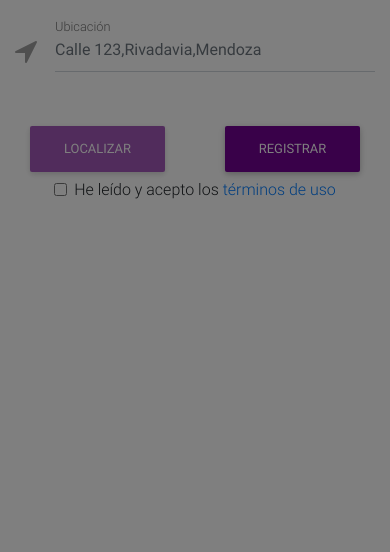
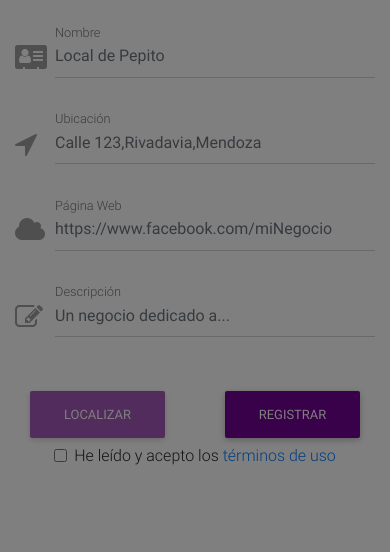
Before and after one commit to gabii998/PDAWeb, a PHP site: page /vistas/NuevoComercio.php in a window 390 px wide. Shown: the part 587-1139 px from the top of the page. Run offline with PHP 8.4, Linux system fonts and the light colour scheme; data that the repository does not hold is empty; some libraries are stand-ins or nearby versions.

Commit message:
Se agregaron 2 campos a la creacion de un comercio

```diff
--- a/controladores/Comercios.php
+++ b/controladores/Comercios.php
@@ -9,8 +9,8 @@ include_once  SITE_ROOT.'/modelos/Comercio.php';
       public static function servirVista(){
             require SITE_ROOT. '/vistas/Comercio.php';
       }
-      public static function agregarLugar($parametrosPost){
-            $comercio=new Comercio($parametrosPost['nombre'],$parametrosPost['email'],$parametrosPost['latitud'],$parametrosPost['longitud']);
+      public static function agregarLugar($parametros){
+            $comercio=new Comercio($parametros['nombre'],$parametros['email'],$parametros['latitud'],$parametros['longitud'],$parametros['paginaWeb'],$parametros['descripcion']);
             echo ComercioDAO::agregar($comercio);
       }
       public static function traerLugares(){
--- a/datos/Querys.php
+++ b/datos/Querys.php
@@ -62,6 +62,8 @@ const CREAR_TABLA_COMERCIOS="CREATE TABLE IF NOT EXISTS `PDA`.`Comercios` (
   `Usuarios_email` VARCHAR(100) NOT NULL,
   `latitud` VARCHAR(45) NULL,
   `longitud` VARCHAR(45) NOT NULL,
+  `paginaWeb` VARCHAR(200) NULL,
+  `descripcion` VARCHAR(250) NULL,
   PRIMARY KEY (`latitud`, `longitud`),
   KEY(`id`),
   CONSTRAINT `fk_Comercios_Usuarios1`
@@ -74,7 +76,7 @@ DEFAULT CHARACTER SET = utf8
 COLLATE = utf8_spanish_ci";
 
 //const INSERTAR_COMERCIO="INSERT INTO `PDA`.`Comercios`(nombre,Usuarios_email,Ubicacion_id)VALUES(?,?,?);";
-const INSERTAR_COMERCIO="INSERT INTO `PDA`.`Comercios`(`nombre`,`Usuarios_email`,`latitud`,`longitud`)VALUES(?,?,?,?)";
+const INSERTAR_COMERCIO="INSERT INTO `PDA`.`Comercios`(`nombre`,`Usuarios_email`,`latitud`,`longitud`,`paginaWeb`,`descripcion`)VALUES(?,?,?,?,?,?)";
 const TRAER_COMERCIOS="SELECT * FROM `PDA`.`Comercios`";
 const TRAER_COMERCIO="SELECT * FROM `PDA`.`Comercios` WERE id=?";
 }
--- a/modelos/Comercio.php
+++ b/modelos/Comercio.php
@@ -4,12 +4,16 @@ class Comercio{
     private $emailDueno;
     private $latitud;
     private $longitud;
+    private $paginaWeb;
+    private $descripcion;
 
-    function __construct($nombre, $emailDueno,  $latitud, $longitud) {
+    function __construct($nombre, $emailDueno,  $latitud, $longitud,$paginaWeb,$descripcion) {
         $this->nombre = $nombre;
         $this->emailDueno = $emailDueno;
         $this->latitud = $latitud;
         $this->longitud = $longitud;
+        $this->paginaWeb=$paginaWeb;
+        $this->descripcion=$descripcion;
     }
     function getNombre() {
         return $this->nombre;
--- a/vistas/Comercio.php
+++ b/vistas/Comercio.php
@@ -23,8 +23,8 @@
             </div>
             <div class="col-md-6 col-lg-7 pt-4">
                 <h5 id="comercioNombre"><strong>Nombre: </strong></h5>
-                <h5 id="comercioSitio">Página Web:</h5>
-                <h5 id="comercioDescripcion">Descripción:</h5>
+                <h5 id="comercioSitio"><strong>Página Web: </strong></h5>
+                <h5 id="comercioDescripcion"><strong>Descripción: </strong></h5>
                 <h5 id="comercioMapa"><a href="#">Ubicación</a></h5>
             </div>
         </div>
--- a/vistas/NuevoComercio.php
+++ b/vistas/NuevoComercio.php
@@ -22,10 +22,10 @@
         ?>
         <div class="container">
             <div class="row">
-                <div class="col text-center mt-5">
+                <div class="col text-center mt-3">
 
 
-                    <h1 class="font-weight-bold">Postulá tu local</h1>
+                    <h2 class="font-weight-bold">Postulá tu local</h2>
 
 
 
@@ -37,7 +37,7 @@
         <div class="container" id="contenido">
             <form id="formRegistro">
                 <div class="row" id="mensaje"></div>
-                <div class="row py-5" >
+                <div class="row py-3" >
                     <div class="col-md order-2" >
                         <div class="md-form mb-5">
                             <i class="fa fa-address-card prefix grey-text"></i>
@@ -48,6 +48,16 @@
                             <i class="fa fa-location-arrow prefix grey-text"></i>
                             <input required id="ubicacionLocal" type="text" name="UbicacionLocal" placeholder="Calle 123,Rivadavia,Mendoza" class="form-control"  >
                             <label for="defaultForm-email">Ubicación</label>
+                        </div>
+                        <div class="md-form mb-5">
+                            <i class="fa fa-cloud prefix grey-text"></i>
+                            <input required id="paginaWeb" type="text" name="paginaWeb" placeholder="https://www.facebook.com/miNegocio" class="form-control"  >
+                            <label for="defaultForm-email">Página Web</label>
+                        </div>
+                        <div class="md-form mb-5">
+                            <i class="fa fa-pencil-square-o prefix grey-text"></i>
+                            <input required id="descripcion" type="text" name="descripcion" placeholder="Un negocio dedicado a..." class="form-control"  >
+                            <label for="defaultForm-email">Descripción</label>
                         </div>
                         <div class="row">
                             <div class="col text-center">
@@ -75,7 +85,7 @@
 
 
                     </div>
-                    <div class="col-md order-1" style="height: 300px">
+                    <div class="col-md order-1 mb-3" style="height: 450px">
                         <div id="mapa"></div>
                         <span  style="display:none" id="x"></span>
                         <span  style="display:none" id="y"></span>
--- a/vistas/js/mapaloc.js
+++ b/vistas/js/mapaloc.js
@@ -48,6 +48,8 @@ $(function () {
         datos['longitud']=$("#y").text();
         datos['nombre']=$("#nombreLocal").val();
         datos['email']=$("#navbarDropdownMenuLink").text();
+        datos['paginaWeb']=$("#paginaWeb").val();
+        datos['descripcion']=$("#descripcion").val();
         //console.log(datos);
         app.enviarUbicación(datos);
       });
--- a/vistas/js/usuario/mapaComercios.js
+++ b/vistas/js/usuario/mapaComercios.js
@@ -3,7 +3,7 @@ $(function(){
 
   (function(app){
     app.init=function(){
-      console.log("hola")
+      //console.log("hola")
       app.traerComercio();
     };
 
@@ -14,7 +14,7 @@ $(function(){
                 dataType:"JSON",
                 data: app.obtenerURLVars(),
                 success:function(datos){
-                    //console.log(datos);
+                    console.log(datos);
                     app.poblarPagina(datos);
                 },
                 error: function(){
@@ -24,6 +24,8 @@ $(function(){
     };
     app.poblarPagina=function(datos){
       $("#comercioNombre").append(datos['nombre']);
+      $("#comercioSitio").append("<a href="+datos['paginaWeb']+">"+datos['paginaWeb']+"</a>")
+      $("#comercioDescripcion").append(datos['descripcion']);
     };
 
     app.obtenerURLVars=function () {
```
